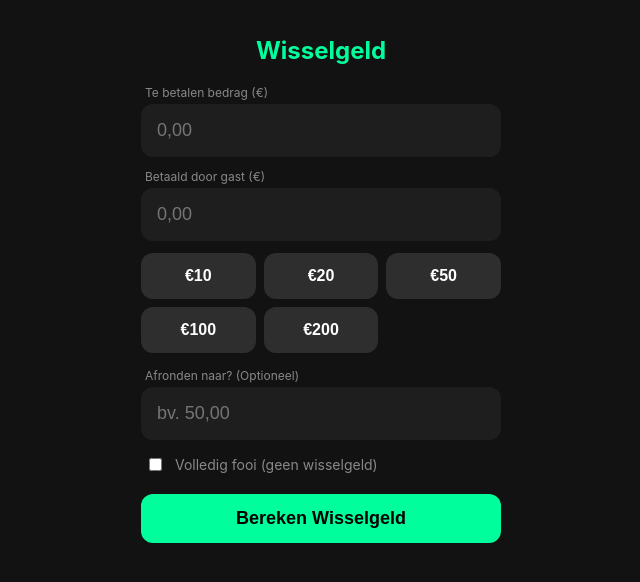
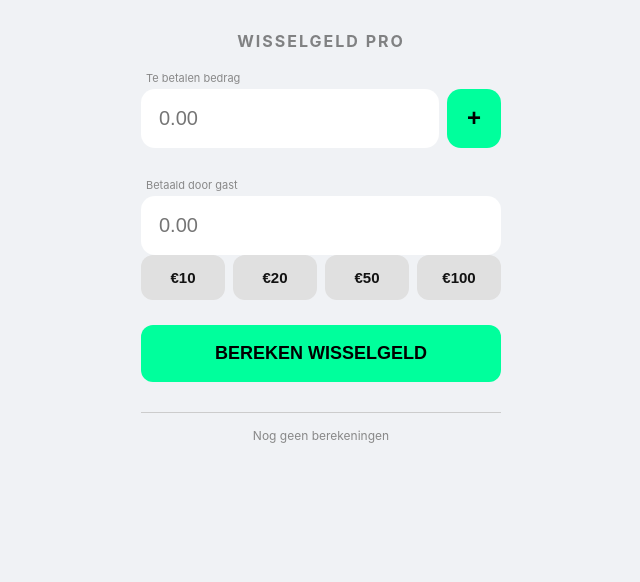
Before and after one commit to rn4g-HIe4ij5-g/calmy-tl-24-gj34565, a plain HTML site: page index.html in a window 1280 px wide. Shown: the whole page, without its empty margins (319-959 px from the left). Drawn offline with Linux system fonts and the light colour scheme.

Commit message:
version with memory and haptics

```diff
--- a/index.html
+++ b/index.html
@@ -3,21 +3,33 @@
 <head>
     <meta charset="UTF-8">
     <meta name="viewport" content="width=device-width, initial-scale=1.0, maximum-scale=1.0, user-scalable=no">
-    <title>Wisselgeld App</title>
+    <title>Wisselgeld Pro</title>
     <link rel="manifest" href="manifest.json">
     <style>
         :root {
             --bg: #121212;
             --card: #1e1e1e;
             --accent: #00ff9c;
-            --tip-color: #ffd166;
+            --tip: #ffd166;
             --btn: #2e2e2e;
             --text: #ffffff;
+            --border: #333;
+        }
+
+        /* Auto-Night Mode: Inverts colors in bright daylight for better visibility */
+        @media (prefers-color-scheme: light) {
+            :root {
+                --bg: #f0f2f5;
+                --card: #ffffff;
+                --btn: #e0e0e0;
+                --text: #121212;
+                --border: #ccc;
+            }
         }
 
         body {
             margin: 0;
-            font-family: -apple-system, BlinkMacSystemFont, "Segoe UI", Roboto, Helvetica, Arial, sans-serif;
+            font-family: -apple-system, system-ui, sans-serif;
             background: var(--bg);
             color: var(--text);
             display: flex;
@@ -34,71 +46,90 @@
 
         h1 {
             text-align: center;
-            font-size: 1.5rem;
+            font-size: 1rem;
+            letter-spacing: 2px;
+            opacity: 0.5;
             margin-bottom: 20px;
-            color: var(--accent);
-        }
-
-        .input-group {
-            margin-bottom: 12px;
+            text-transform: uppercase;
         }
 
         label {
             display: block;
-            font-size: 12px;
+            font-size: 11px;
+            color: #888;
             margin-bottom: 4px;
-            color: #888;
-            padding-left: 4px;
+            padding-left: 5px;
         }
 
-        input[type="number"] {
+        .input-row {
+            display: flex;
+            gap: 8px;
+            margin-bottom: 15px;
+        }
+
+        input {
             width: 100%;
-            padding: 14px;
-            font-size: 18px;
+            padding: 16px;
+            font-size: 20px;
             border: 2px solid transparent;
-            border-radius: 12px;
+            border-radius: 14px;
             background: var(--card);
-            color: #fff;
+            color: var(--text);
             box-sizing: border-box;
             outline: none;
             transition: border 0.2s;
         }
 
-        input[type="number"]:focus {
+        input:focus {
             border-color: var(--accent);
         }
 
-        .checkbox-container {
-            display: flex;
-            align-items: center;
-            gap: 10px;
-            margin: 15px 0;
-            font-size: 14px;
+        .btn-add {
+            background: var(--accent);
+            color: #000;
+            width: 60px;
+            font-size: 24px;
+            border-radius: 14px;
+            border: none;
             cursor: pointer;
         }
 
-        .quick-buttons {
+        .quick-grid {
             display: grid;
-            grid-template-columns: repeat(3, 1fr);
+            grid-template-columns: repeat(4, 1fr);
             gap: 8px;
+            margin-bottom: 15px;
+        }
+
+        .saved-bills {
+            display: flex;
+            flex-wrap: wrap;
+            gap: 6px;
             margin-bottom: 15px;
         }
 
         button {
             padding: 14px;
-            font-size: 16px;
+            font-size: 15px;
             font-weight: bold;
             border: none;
             border-radius: 12px;
             background: var(--btn);
-            color: #fff;
+            color: var(--text);
             cursor: pointer;
             transition: transform 0.1s, background 0.2s;
         }
 
         button:active {
-            transform: scale(0.95);
-            background: #444;
+            transform: scale(0.92);
+            filter: brightness(1.2);
+        }
+
+        .bill-chip {
+            background: var(--card);
+            border: 1px solid var(--border);
+            padding: 8px 12px;
+            font-size: 13px;
         }
 
         .btn-calc {
@@ -106,140 +137,203 @@
             background: var(--accent);
             color: #000;
             font-size: 18px;
-            margin-top: 5px;
-        }
-
-        .btn-calc:active {
-            background: #00cc7d;
+            margin-top: 10px;
+            padding: 18px;
         }
 
         .result {
             margin-top: 20px;
             background: var(--card);
-            padding: 15px;
-            border-radius: 12px;
+            padding: 20px;
+            border-radius: 16px;
             display: none;
-            animation: slideIn 0.3s ease-out;
+            border-left: 6px solid var(--accent);
+            box-shadow: 0 4px 15px rgba(0,0,0,0.2);
         }
 
-        @keyframes slideIn {
-            from { opacity: 0; transform: translateY(10px); }
-            to { opacity: 1; transform: translateY(0); }
+        .result.show {
+            display: block;
+            animation: slideUp 0.2s ease-out;
         }
 
-        .result.show { display: block; }
-        .result.change-mode { border: 2px solid var(--accent); }
-        .result.tip-mode { border: 2px solid var(--tip-color); background: #2a2412; }
+        @keyframes slideUp {
+            from { transform: translateY(10px); opacity: 0; }
+            to { transform: translateY(0); opacity: 1; }
+        }
 
-        .highlight { font-size: 24px; font-weight: bold; color: var(--accent); margin-bottom: 5px; }
-        .denoms { font-size: 15px; line-height: 1.4; color: #ccc; }
-        .tip-text { color: var(--tip-color); font-weight: bold; margin-top: 8px; font-size: 18px; }
+        .coin-list {
+            display: flex;
+            flex-wrap: wrap;
+            gap: 8px;
+            margin-top: 15px;
+        }
+
+        .coin-item {
+            background: rgba(128,128,128,0.1);
+            padding: 6px 12px;
+            border-radius: 20px;
+            font-size: 14px;
+            display: flex;
+            align-items: center;
+            border: 1px solid var(--border);
+        }
+
+        .dot {
+            width: 10px;
+            height: 10px;
+            border-radius: 50%;
+            margin-right: 8px;
+        }
+
+        .silver { background: #c0c0c0; box-shadow: 0 0 5px #c0c0c0; }
+        .gold { background: #ffd700; box-shadow: 0 0 5px #ffd700; }
+        .bronze { background: #cd7f32; box-shadow: 0 0 5px #cd7f32; }
+
+        .history {
+            margin-top: 30px;
+            padding: 15px;
+            font-size: 12px;
+            color: #888;
+            text-align: center;
+            border-top: 1px solid var(--border);
+        }
     </style>
 </head>
 <body>
 
 <div class="container">
-    <h1>Wisselgeld</h1>
+    <h1>Wisselgeld Pro</h1>
 
-    <div class="input-group">
-        <label>Te betalen bedrag (€)</label>
-        <input type="number" step="0.01" id="bill" placeholder="0,00" inputmode="decimal">
+    <label>Te betalen bedrag</label>
+    <div class="input-row">
+        <input type="number" step="0.01" id="bill" placeholder="0.00" inputmode="decimal">
+        <button class="btn-add" onclick="saveBill()">+</button>
     </div>
 
-    <div class="input-group">
-        <label>Betaald door gast (€)</label>
-        <input type="number" step="0.01" id="paid" placeholder="0,00" inputmode="decimal">
-    </div>
+    <div id="savedBills" class="saved-bills"></div>
 
-    <div class="quick-buttons" id="quickButtons"></div>
+    <label>Betaald door gast</label>
+    <input type="number" step="0.01" id="paid" placeholder="0.00" inputmode="decimal">
 
-    <div class="input-group">
-        <label>Afronden naar? (Optioneel)</label>
-        <input type="number" step="0.01" id="target" placeholder="bv. 50,00" inputmode="decimal">
-    </div>
+    <div class="quick-grid" id="quickButtons"></div>
 
-    <label class="checkbox-container">
-        <input type="checkbox" id="tipMode"> Volledig fooi (geen wisselgeld)
-    </label>
-
-    <button class="btn-calc" onclick="calculateChange()">Bereken Wisselgeld</button>
+    <button class="btn-calc" onclick="calculate()">BEREKEN WISSELGELD</button>
 
     <div class="result" id="result"></div>
+    <div class="history" id="history">Nog geen berekeningen</div>
 </div>
 
 <script>
-    const quickValues = [10, 20, 50, 100, 200];
+    const quickValues = [10, 20, 50, 100];
     const qb = document.getElementById('quickButtons');
+    let savedBills = JSON.parse(localStorage.getItem('saved_bills') || '[]');
 
+    // Initialize Quick Cash Buttons
     quickValues.forEach(v => {
         const b = document.createElement('button');
         b.innerText = '€' + v;
         b.onclick = () => {
+            vibrate(15);
             document.getElementById('paid').value = v.toFixed(2);
-            calculateChange();
+            calculate();
         };
         qb.appendChild(b);
     });
 
-    function round5(cents) { return Math.round(cents / 5) * 5; }
+    // Vibrate Helper (Idea #8)
+    function vibrate(ms) { if (navigator.vibrate) navigator.vibrate(ms); }
 
-    function calculateChange() {
-        const bill = parseFloat(document.getElementById('bill').value) || 0;
-        const paid = parseFloat(document.getElementById('paid').value) || 0;
-        const target = parseFloat(document.getElementById('target').value);
-        const isTipOnly = document.getElementById('tipMode').checked;
-        const resultDiv = document.getElementById('result');
+    // Save Bill Logic (New Feature)
+    function saveBill() {
+        const val = document.getElementById('bill').value;
+        if (val && !savedBills.includes(val)) {
+            savedBills.push(parseFloat(val).toFixed(2));
+            localStorage.setItem('saved_bills', JSON.stringify(savedBills));
+            renderSavedBills();
+            vibrate(30);
+        }
+    }
 
-        if (bill <= 0 || paid <= 0) return;
+    function renderSavedBills() {
+        const container = document.getElementById('savedBills');
+        container.innerHTML = '';
+        savedBills.forEach((amt, i) => {
+            const b = document.createElement('button');
+            b.className = 'bill-chip';
+            b.innerText = '€' + amt;
+            b.onclick = () => {
+                document.getElementById('bill').value = amt;
+                vibrate(10);
+            };
+            // Long press to delete
+            let timer;
+            b.ontouchstart = b.onmousedown = () => {
+                timer = setTimeout(() => {
+                    if(confirm('Verwijder €' + amt + '?')) {
+                        savedBills.splice(i, 1);
+                        localStorage.setItem('saved_bills', JSON.stringify(savedBills));
+                        renderSavedBills();
+                    }
+                }, 800);
+            };
+            b.ontouchend = b.onmouseup = () => clearTimeout(timer);
+            container.appendChild(b);
+        });
+    }
 
-        resultDiv.classList.remove('tip-mode', 'change-mode', 'show');
+    // Calculation Logic
+    function calculate() {
+        const billInput = document.getElementById('bill').value;
+        const paidInput = document.getElementById('paid').value;
+        const resDiv = document.getElementById('result');
+        const histDiv = document.getElementById('history');
 
-        let changeCents = 0;
-        let tipCents = 0;
-        let useTarget = !isNaN(target);
+        if (!billInput || !paidInput) return;
 
-        if (useTarget) {
-            tipCents = Math.round((target - bill) * 100);
-            changeCents = Math.round((paid - target) * 100);
-        } else {
-            changeCents = Math.round((paid - bill) * 100);
-        }
+        const bill = parseFloat(billInput);
+        const paid = parseFloat(paidInput);
 
-        if (changeCents < 0 && !isTipOnly) {
-            resultDiv.innerHTML = '<div class="highlight" style="color:#ff4d4d">Te weinig betaald!</div>';
-            resultDiv.classList.add('show');
+        if (paid < bill) {
+            vibrate([50, 100, 50]);
+            resDiv.innerHTML = `<b style="color:#ff4d4d">Te weinig betaald! (€${(bill - paid).toFixed(2)} tekort)</b>`;
+            resDiv.className = "result show";
             return;
         }
 
-        if (isTipOnly) {
-            const totalTip = (paid - bill).toFixed(2);
-            resultDiv.innerHTML = `<div class="highlight">Geen wisselgeld</div><div class="tip-text">Fooi: €${totalTip}</div>`;
-            resultDiv.classList.add('show', 'tip-mode');
-            return;
-        }
+        vibrate(20);
 
-        let roundedChange = round5(changeCents);
-        const denoms = [2000, 1000, 500, 200, 100, 50, 20, 10, 5];
-        const labels = ['€20', '€10', '€5', '€2', '€1', '50c', '20c', '10c', '5c'];
-        let stack = [];
+        // Dutch Rounding (Idea #4)
+        let rawChange = paid - bill;
+        let roundedChange = Math.round(rawChange * 20) / 20;
+        let cents = Math.round(roundedChange * 100);
 
-        let tempChange = roundedChange;
+        const denoms = [5000, 2000, 1000, 500, 200, 100, 50, 20, 10, 5];
+        const labels = ['€50', '€20', '€10', '€5', '€2', '€1', '50c', '20c', '10c', '5c'];
+
+        let html = `<div style="font-size:12px; color:#888; margin-bottom:4px;">TERUG TE GEVEN:</div>`;
+        html += `<div style="font-size:32px; font-weight:bold; color:var(--accent)">€${roundedChange.toFixed(2)}</div>`;
+        html += `<div class="coin-list">`;
+
+        let tempCents = cents;
         for (let i = 0; i < denoms.length; i++) {
-            let count = Math.floor(tempChange / denoms[i]);
+            let count = Math.floor(tempCents / denoms[i]);
             if (count > 0) {
-                stack.push(`<strong>${count}x</strong> ${labels[i]}`);
-                tempChange -= count * denoms[i];
+                let color = denoms[i] >= 500 ? 'silver' : (denoms[i] >= 100 ? 'gold' : 'bronze');
+                html += `<div class="coin-item"><span class="dot ${color}"></span><b>${count}x</b>&nbsp;${labels[i]}</div>`;
+                tempCents -= count * denoms[i];
             }
         }
+        html += `</div>`;
 
-        let html = `<div class="highlight">Terug: €${(roundedChange / 100).toFixed(2)}</div>`;
-        html += `<div class="denoms">${stack.join('<br>')}</div>`;
-        if (useTarget) html += `<div class="tip-text">Fooi: €${(tipCents / 100).toFixed(2)}</div>`;
+        // History (Idea #10)
+        histDiv.innerHTML = `Laatst: €${bill.toFixed(2)} → €${paid.toFixed(2)} (Terug: €${roundedChange.toFixed(2)})`;
 
-        resultDiv.innerHTML = html;
-        resultDiv.classList.add('show', 'change-mode');
+        resDiv.innerHTML = html;
+        resDiv.className = "result show";
     }
 
+    // Initial Load
+    renderSavedBills();
     if ('serviceWorker' in navigator) { navigator.serviceWorker.register('sw.js'); }
 </script>
 
```
